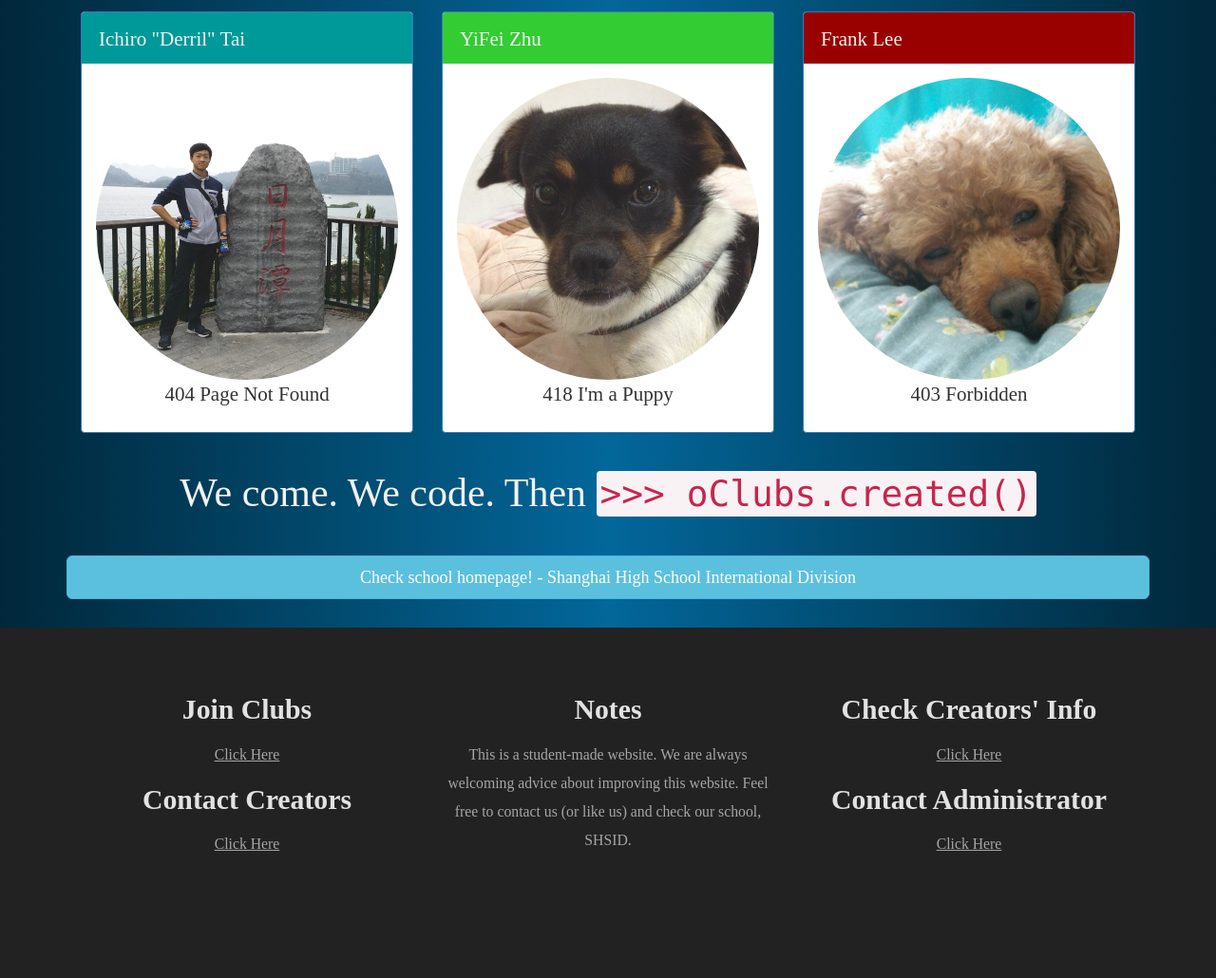
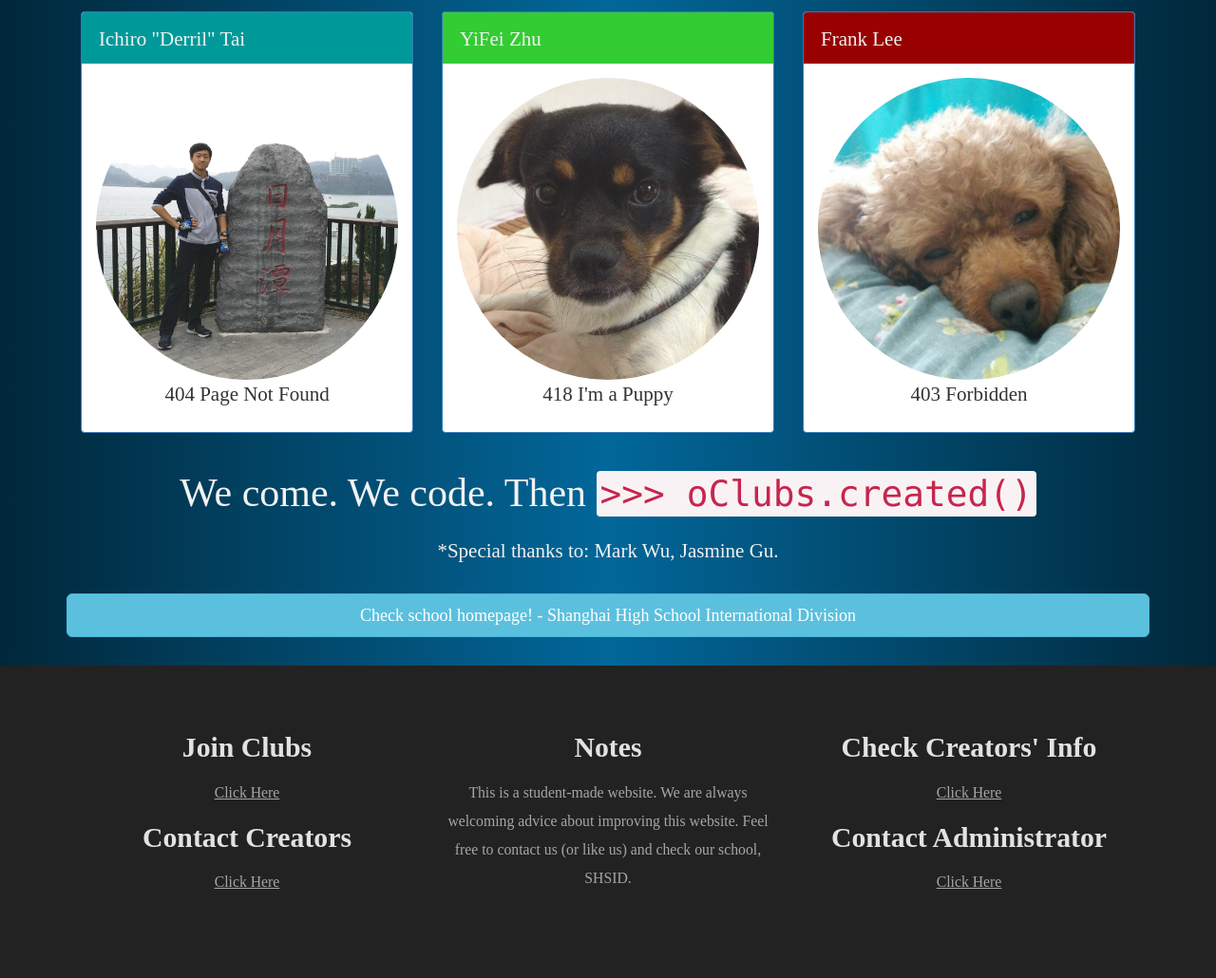
Before and after one commit to SHSIDers/oclubs, a Python web app: template oclubs/templates/static/creators.html in a window 1280 px wide. Shown: the part 280-1310 px from the top of the page at 95% size. Before the commit the page ends 1176 px from the top, so only its background shows below. Run offline with Jinja, Linux system fonts and the light colour scheme; the template is opened without the code that fills it, so the values that code supplies are empty; some libraries are stand-ins or nearby versions; some web fonts are replaced.

Commit message:
creators.html: + special thanks

```diff
--- a/oclubs/templates/static/creators.html
+++ b/oclubs/templates/static/creators.html
@@ -39,7 +39,11 @@
 
 <div class="container">
 	<center><h2 class="title_next">We come. We code. Then <code>>>> oClubs.created()</code></h2></center>
+	<center><p class="midtext white">*Special thanks to: Mark Wu, Jasmine Gu.</h2></center>
 	<br>
+</div>
+
+<div class="container">
 </div>
 
 <div class="container">
```
